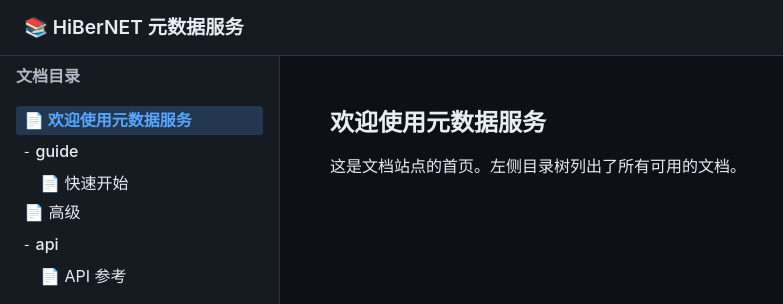
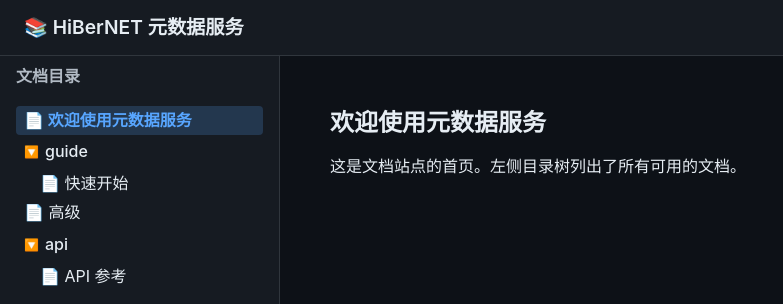
Before and after one commit to HiBer2007/metadata, a Next.js app: page / in a window 1280 px wide. Shown: the top 304 px of the page, without its empty margins (0-783 px from the left). Built offline with nearby package versions, Linux system fonts and the light colour scheme.

Commit message:
调整图标

```diff
--- a/app/components/DocTree.tsx
+++ b/app/components/DocTree.tsx
@@ -40,7 +40,7 @@
           }}
           onClick={() => setExpanded(!expanded)}
         >
-          <span style={{ marginRight: '6px', fontSize: '12px' }}>{expanded ? '-' : '+'}</span>
+          <span style={{ marginRight: '6px', fontSize: '12px' }}>{expanded ? '🔽' : '▶️'}</span>
           {node.title}
         </div>
         {expanded && node.children?.map((child) => (
```
